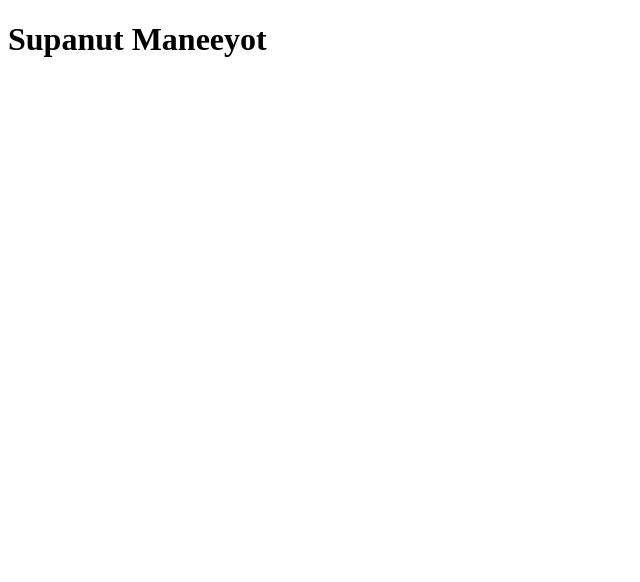
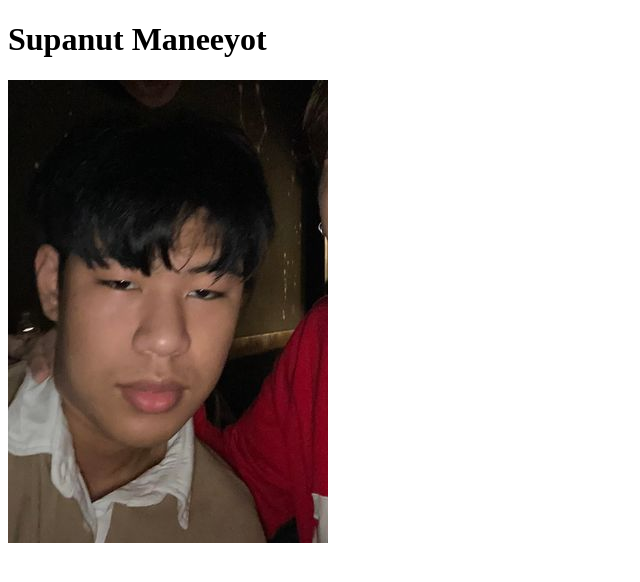
Before and after one commit to Supanutice112/Lab03-3, a plain HTML site: page profile.html in a window 1280 px wide. Shown: the whole page, without its empty margins (0-640 px from the left). Drawn offline with Linux system fonts and the light colour scheme.

Commit message:
fix the img

```diff
--- a/profile.html
+++ b/profile.html
@@ -8,6 +8,7 @@
 </head>
 <body>
     <h1>Supanut Maneeyot</h1>
+    <img src="./ลิงตึงๆ.jpg">
     <a href="index.html"></a>
 
 </body>
```
Also changed, not shown: perchkodlor.html (+0 -1 lines).
